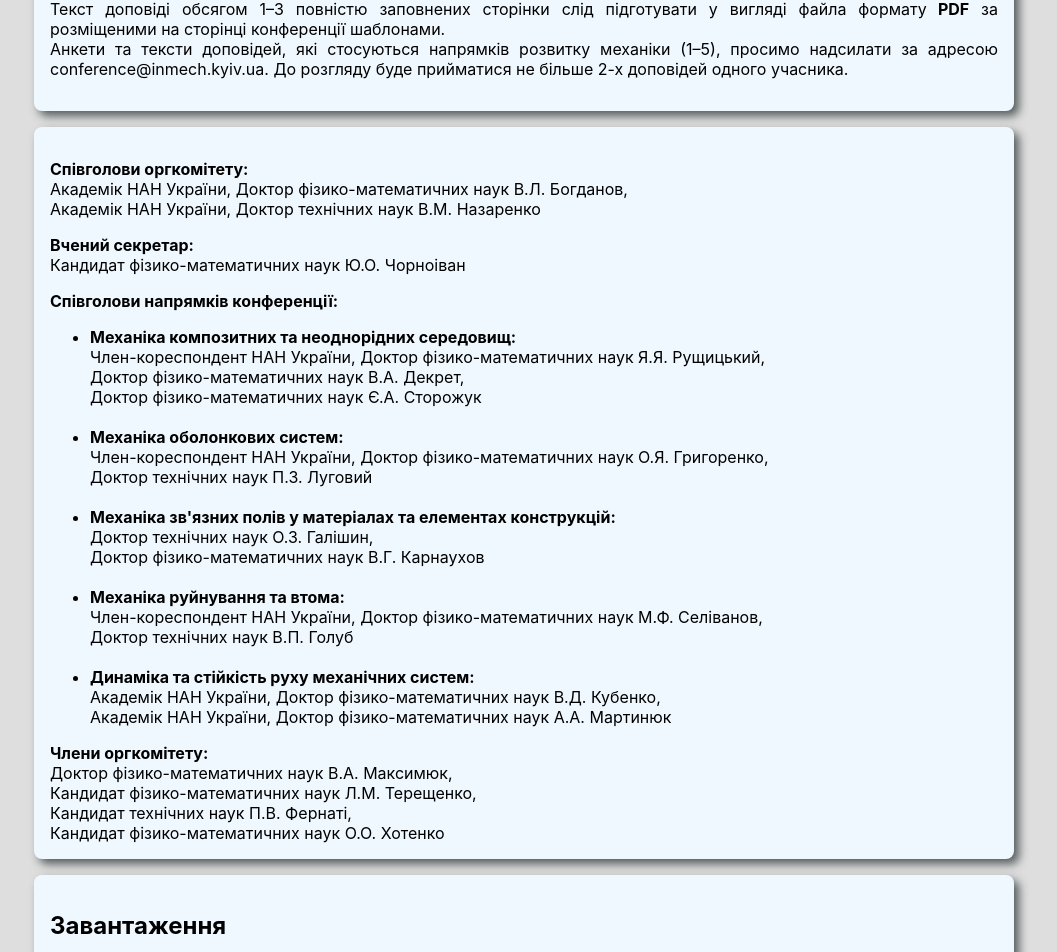
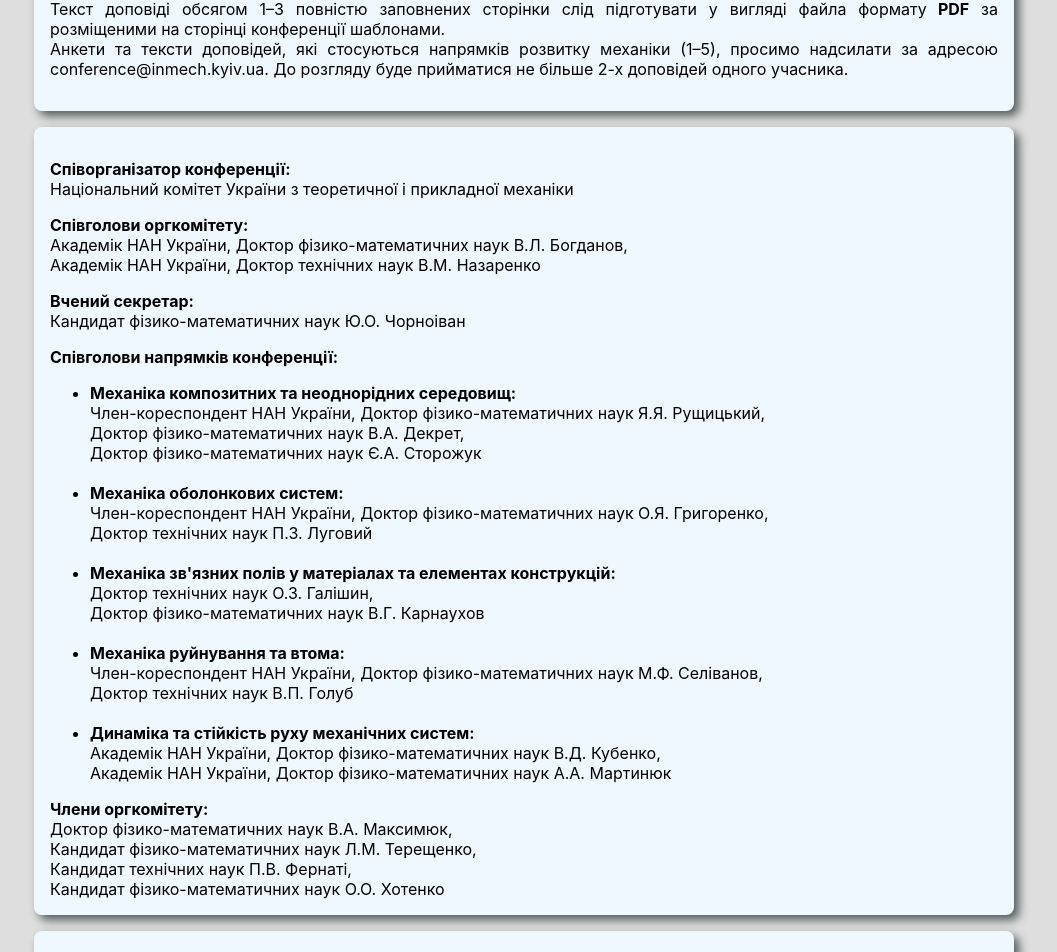
Before and after one commit to Pasha147/conf2024, a React (Create React App) app: page / in a window 1280 px wide. Shown: the part 1295-2247 px from the top of the page, without its empty margins (116-1173 px from the left). Built offline with nearby package versions, Linux system fonts and the light colour scheme.

Commit message:
Co-organizer

```diff
--- a/src/appdata.js
+++ b/src/appdata.js
@@ -135,6 +135,12 @@ text.Ukr.main.articles[3] = (
 
 text.Ukr.main.articles[4] = (
   <>
+    <p>
+      <b> Співорганізатор конференції:</b>
+      <br />
+      Національний комітет України з теоретичної і прикладної механіки
+      <br />
+    </p>
     <p>
       <b> Співголови оргкомітету:</b>
       <br />
@@ -345,6 +351,12 @@ text.En.main.articles[3] = (
 
 text.En.main.articles[4] = (
   <>
+  <p>
+      <b> Co-organizer of the conference:</b>
+      <br />
+      National Commitee of Ukraine of Technical and Applied Mechanics
+      <br />
+    </p>
     <p>
       <b>Co-chairs of the organizing committee:</b>
       <br />
```
Also changed, not shown: Notes.txt.
